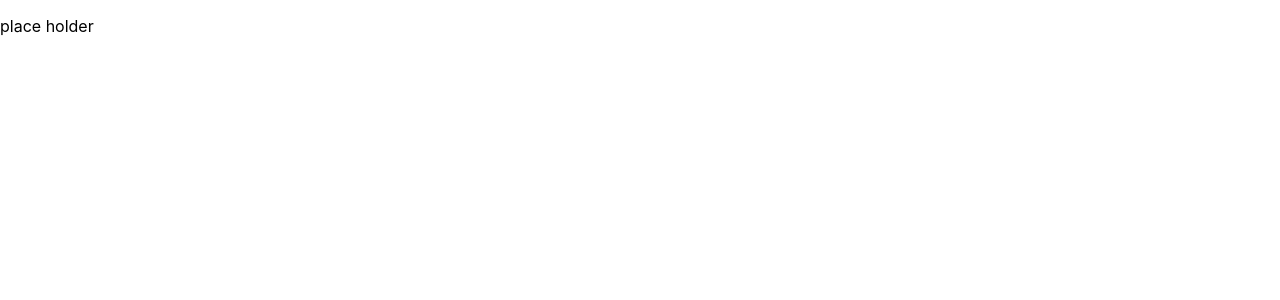
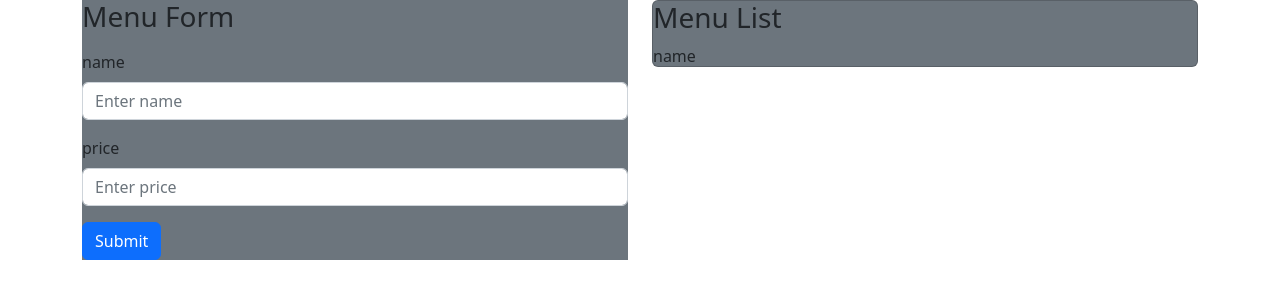
Before and after one commit to kabradshaw1/React-Django-REST-PostgreSQL, a React (Create React App) app in the folder client/: page / in a window 1280 px wide. Shown: the top 300 px of the page. Built offline with nearby package versions, Linux system fonts and the light colour scheme.

Commit message:
client and server both start and will talk to each other, but still wont start client when deploying

```diff
--- a/client/src/App.js
+++ b/client/src/App.js
@@ -4,10 +4,96 @@ import {useState} from 'react';
 import Form from 'react-bootstrap/Form';
 import Button from 'react-bootstrap/Button';
 import Alert from 'react-bootstrap/Alert'
+import Col from 'react-bootstrap/Col';
+import Row from 'react-bootstrap/Row';
+import Card from 'react-bootstrap/Card';
+
+
 
 function App() {
+  const [userFormData, setUserFormData] = useState({ name: "", price: "", description: "" });
+
+  // set state for form validation
+  const [validated] = useState(false);
+
+  // set state for alert
+  const [showAlert, setShowAlert] = useState(false);
+
+  const handleInputChange = (event) => {
+    const { name, value } = event.target;
+    setUserFormData({ ...userFormData, [name]: value });
+  };
+
+  const handleSubmit = async (event) => {
+    event.preventDefault();
+    console.log(userFormData)
+    // check if form has everything (as per react-bootstrap docs)
+    const form = event.currentTarget;
+    if (form.checkValidity() === false) {
+      event.preventDefault();
+      event.stopPropagation();
+    }
+
+    try {
+      const resp = await axios.post('/api/menus/', userFormData);
+      console.log(resp.data)
+
+    } catch(err) {
+      console.error(err)
+      setShowAlert(true);
+    }
+
+    setUserFormData({
+      name: "",
+      price: "",
+      description: ""
+    });
+  };
   return (
-    <p>place holder</p>
+    <Container>
+      <Row>
+        <Col>
+          <Form noValidate validated={validated} className='bg-secondary' onSubmit={handleSubmit}>
+            {/* show alert if server response is bad */}
+            <Alert
+                dismissible
+                onClose={() => setShowAlert(false)}
+                show={showAlert}
+                variant="danger"
+                >
+                Something went wrong with your signup!
+              </Alert>
+            <Form.Label><h3>Menu Form</h3></Form.Label>
+            <Form.Group className='mb-3'>
+              <Form.Label>name</Form.Label>
+              <Form.Control name='name' value={userFormData.name} onChange={handleInputChange} type='text' placeholder='Enter name'/>
+            </Form.Group>
+            <Form.Group className='mb-3'>
+              <Form.Label>price</Form.Label>
+              <Form.Control name='price' value={userFormData.price} onChange={handleInputChange} type='price' placeholder='Enter price'/>
+            </Form.Group>
+            <Button variant="primary" type="submit">
+              Submit
+            </Button>
+          </Form>
+        </Col>
+        <Col>
+          <Card className='bg-secondary'>
+            <Card.Title><h3>Menu List</h3></Card.Title>
+            <Card.Subtitle>name</Card.Subtitle>
+            {/* {menus &&
+              menus.map(menu => (
+                <>
+                  <Card.Text key={menu._id} className='mb-3'>{menu.name}</Card.Text>
+                  <Card.Text className='mb-3'>{menu.price}</Card.Text>
+                </>
+
+              ))
+            } */}
+          </Card>
+        </Col>
+      </Row>
+    </Container>
   );
 }
 
--- a/client/src/index.js
+++ b/client/src/index.js
@@ -3,6 +3,11 @@ import ReactDOM from 'react-dom/client';
 import './index.css';
 import App from './App';
 import reportWebVitals from './reportWebVitals';
+import 'bootstrap/dist/css/bootstrap.css';
+import axios from 'axios';
+
+axios.defaults.xsrfCookieName = 'csrftoken'
+axios.defaults.xsrfHeaderName = 'X-CSRFToken'
 
 const root = ReactDOM.createRoot(document.getElementById('root'));
 root.render(
```
Also changed, not shown: 1 other file (tests, documents, lock files or other folders).
